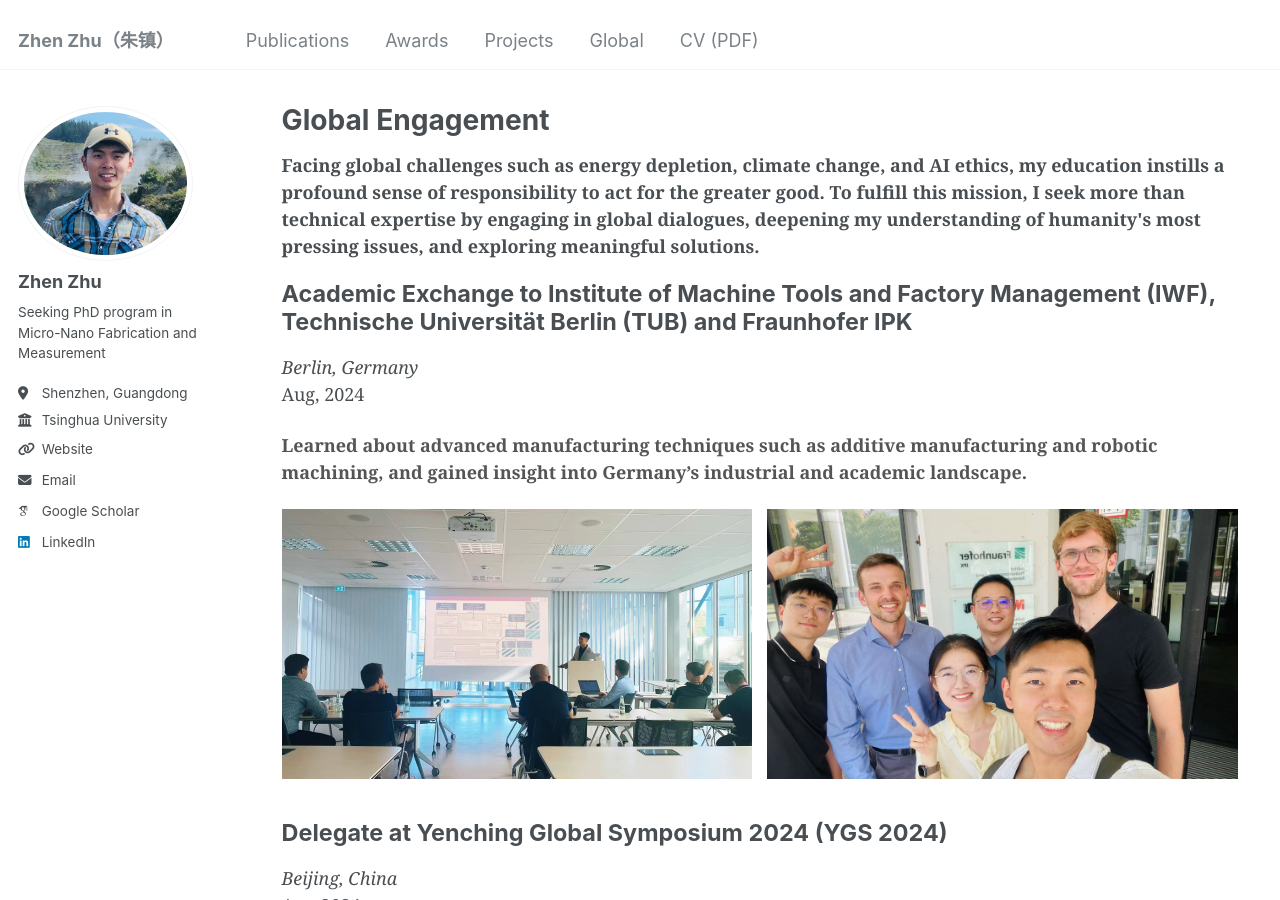
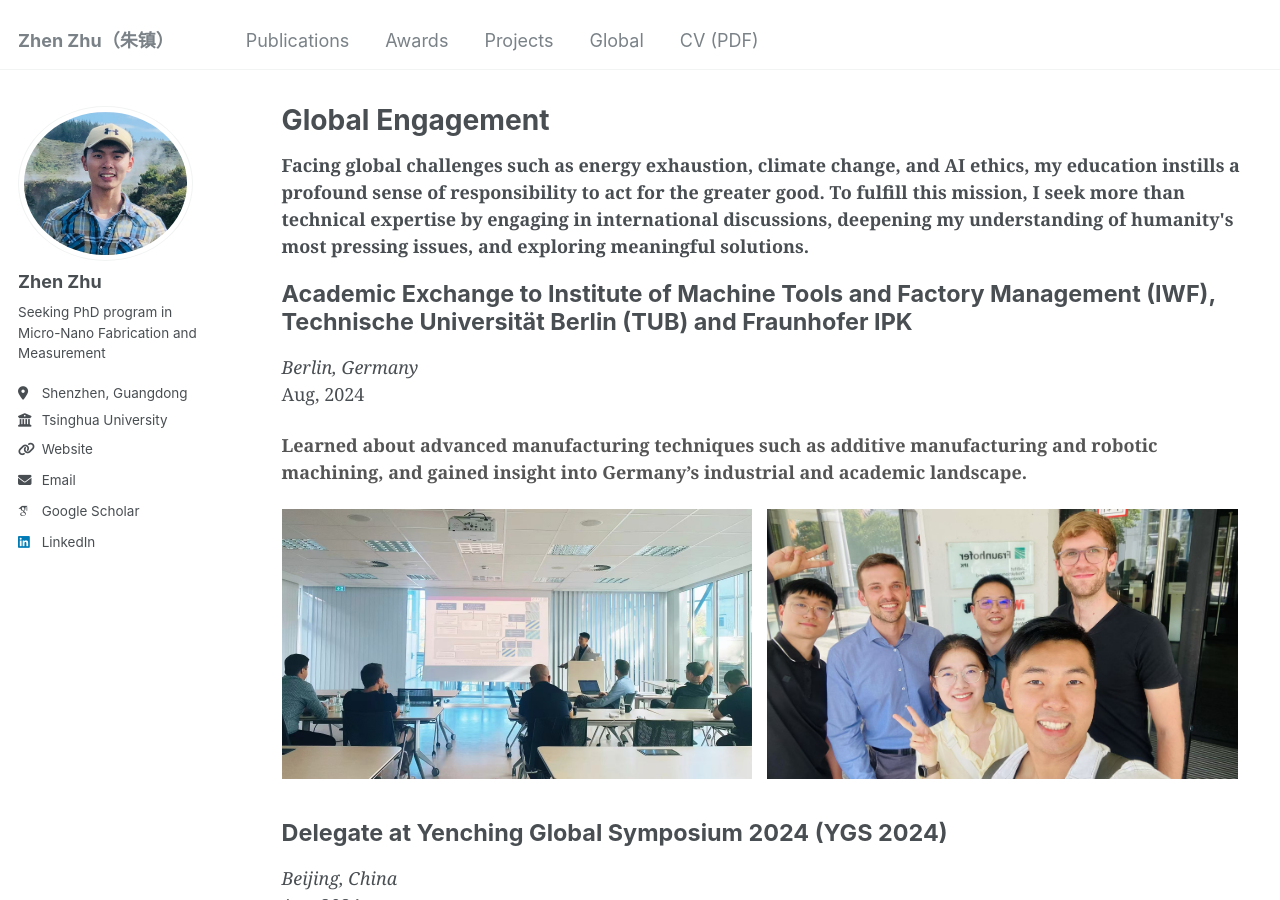
Before and after one commit to zhenzhuzz/zhenzhuzz.github.io, a Jekyll site: the page built from _pages/global.html, in a window 1280 px wide and 900 px high. Built offline with Jekyll 4.4.1, drawn with Linux system fonts in a browser that asks for light colours; some web fonts are replaced.

Commit message:
Update global.html

```diff
--- a/_pages/global.html
+++ b/_pages/global.html
@@ -5,7 +5,7 @@ permalink: /global/
 author_profile: true
 ---
 
-<p class="intro-text"><strong>Facing global challenges such as energy depletion, climate change, and AI ethics, my education instills a profound sense of responsibility to act for the greater good. To fulfill this mission, I seek more than technical expertise by engaging in global dialogues, deepening my understanding of humanity's most pressing issues, and exploring meaningful solutions.</strong></p>
+<p class="intro-text"><strong>Facing global challenges such as energy exhaustion, climate change, and AI ethics, my education instills a profound sense of responsibility to act for the greater good. To fulfill this mission, I seek more than technical expertise by engaging in international discussions, deepening my understanding of humanity's most pressing issues, and exploring meaningful solutions.</strong></p>
 
 {% include base_path %}
 
```
